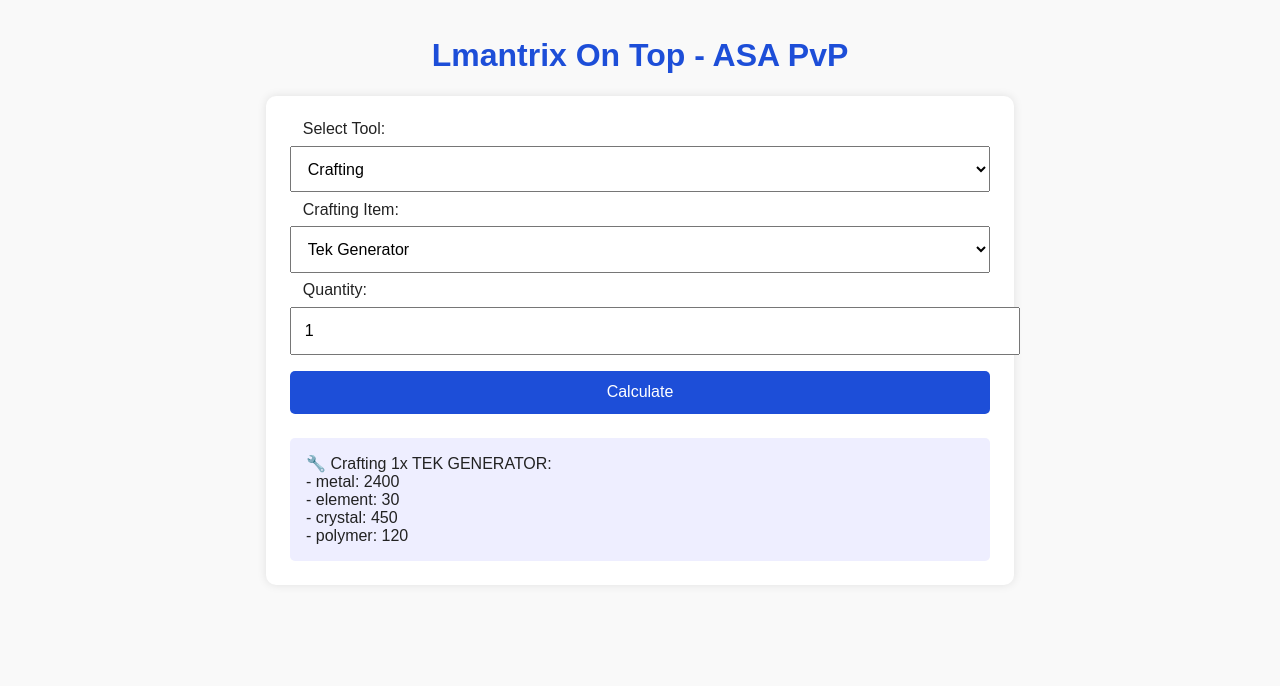
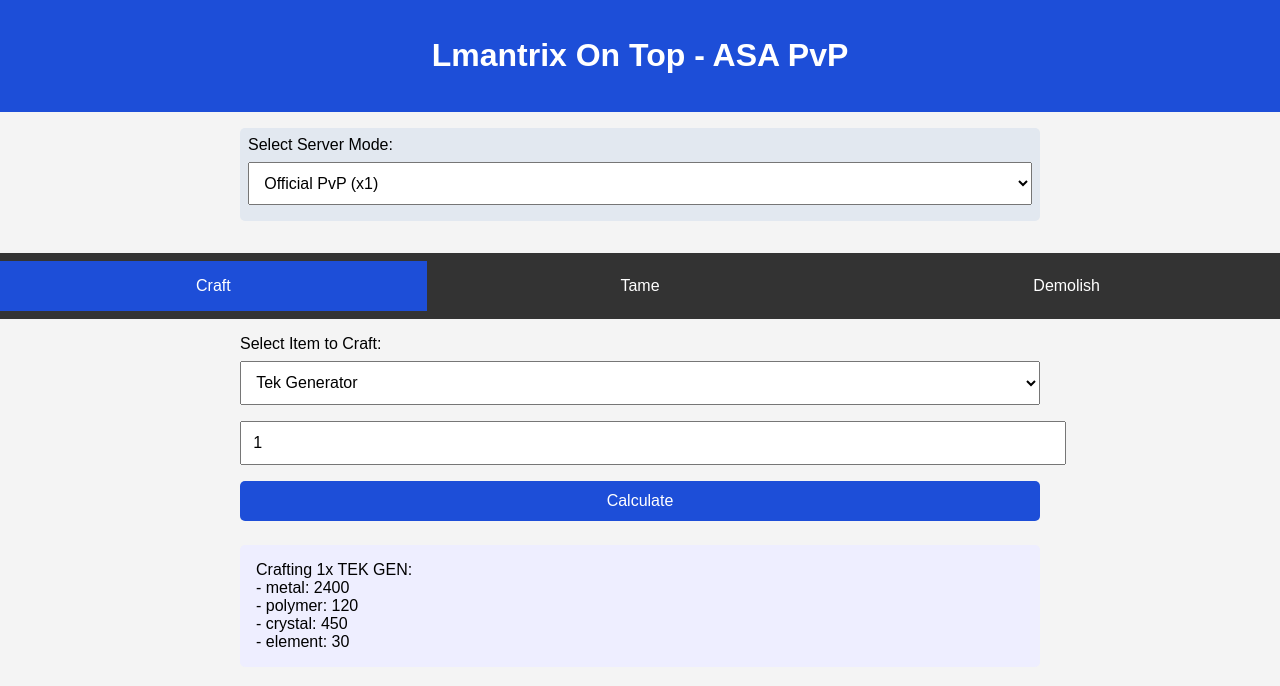
Before and after one commit to Lmantrixx/GG, a plain HTML site: page index.html in a window 1280 px wide. Both pictures are taken after a click on the button "Calculate". Drawn offline with Linux system fonts and the light colour scheme.

Commit message:
Add files via upload

```diff
--- a/index.html
+++ b/index.html
@@ -3,95 +3,129 @@
 <html lang="en">
 <head>
   <meta charset="UTF-8" />
-  <meta name="viewport" content="width=device-width, initial-scale=1.0"/>
+  <meta name="viewport" content=device-width, initial-scale=1.0>
   <title>Lmantrix On Top - ASA PvP</title>
   <style>
-    body { font-family: Arial, sans-serif; margin: 0; padding: 1em; background: #f9f9f9; color: #222; }
-    h1 { text-align: center; color: #1d4ed8; }
-    .container { max-width: 700px; margin: auto; background: white; padding: 1.5em; border-radius: 10px; box-shadow: 0 0 10px rgba(0,0,0,0.1); }
-    label, select, input, button { width: 100%; margin: 0.5em 0; padding: 0.8em; font-size: 1em; }
-    button { background: #1d4ed8; color: white; border: none; border-radius: 5px; cursor: pointer; }
-    button:hover { background: #1e40af; }
-    .result { background: #eef; padding: 1em; margin-top: 1em; border-radius: 5px; white-space: pre-wrap; }
+    body { font-family: Arial, sans-serif; margin: 0; padding: 0; background: #f4f4f4; }
+    header { background: #1d4ed8; padding: 1rem; color: white; text-align: center; }
+    nav { display: flex; justify-content: space-around; background: #333; }
+    nav button { flex: 1; padding: 1em; color: white; background: #333; border: none; font-size: 1em; }
+    nav button.active { background: #1d4ed8; }
+    .container { padding: 1em; max-width: 800px; margin: auto; }
+    .hidden { display: none; }
+    select, input, button { width: 100%; padding: 0.7em; margin: 0.5em 0; font-size: 1em; }
+    button.action { background: #1d4ed8; color: white; border: none; border-radius: 5px; }
+    .result { white-space: pre-wrap; background: #eef; padding: 1em; border-radius: 5px; margin-top: 1em; }
+    .server-mode { background: #e2e8f0; padding: 0.5em; border-radius: 5px; margin-bottom: 1em; }
   </style>
 </head>
 <body>
-  <h1>Lmantrix On Top - ASA PvP</h1>
+  <header><h1>Lmantrix On Top - ASA PvP</h1></header>
   <div class="container">
-    <label for="section">Select Tool:</label>
-    <select id="section">
-      <option value="craft">Crafting</option>
-      <option value="tame">Taming</option>
-      <option value="demolish">Demolition</option>
-    </select>
+    <div class="server-mode">
+      <label for="server">Select Server Mode:</label>
+      <select id="server">
+        <option value="1">Official PvP (x1)</option>
+        <option value="2">Small Tribes (x2)</option>
+        <option value="3">ARKpocalypse (x3)</option>
+        <option value="2.5">Conquest (x2.5)</option>
+      </select>
+    </div>
+  </div>
 
-    <div id="craft-section">
-      <label for="craft-item">Crafting Item:</label>
+  <nav>
+    <button onclick="switchTab('craft')" id="tab-craft" class="active">Craft</button>
+    <button onclick="switchTab('tame')" id="tab-tame">Tame</button>
+    <button onclick="switchTab('demolish')" id="tab-demolish">Demolish</button>
+  </nav>
+
+  <div class="container">
+    <!-- Craft Tab -->
+    <div id="craft">
+      <label for="craft-item">Select Item to Craft:</label>
       <select id="craft-item">
-        <option value="tek_generator">Tek Generator</option>
+        <option value="tek_gen">Tek Generator</option>
         <option value="heavy_turret">Heavy Turret</option>
       </select>
-      <label for="craft-qty">Quantity:</label>
-      <input type="number" id="craft-qty" value="1" min="1"/>
-      <button onclick="calcCraft()">Calculate</button>
+      <input type="number" id="craft-qty" placeholder="Quantity" value="1" min="1"/>
+      <button class="action" onclick="calcCraft()">Calculate</button>
       <div class="result" id="craft-result"></div>
     </div>
 
-    <div id="tame-section" style="display:none;">
-      <label for="tame-creature">Tame Creature:</label>
+    <!-- Tame Tab -->
+    <div id="tame" class="hidden">
+      <label for="tame-creature">Select Creature:</label>
       <select id="tame-creature">
+        <option value="rex">Rex</option>
         <option value="shadowmane">Shadowmane</option>
-        <option value="rex">Rex</option>
       </select>
-      <label for="tame-level">Level:</label>
-      <input type="number" id="tame-level" value="1" min="1"/>
-      <button onclick="calcTame()">Calculate</button>
+      <input type="number" id="tame-level" placeholder="Level" value="1" min="1"/>
+      <button class="action" onclick="calcTame()">Calculate</button>
       <div class="result" id="tame-result"></div>
     </div>
 
-    <div id="demolish-section" style="display:none;">
-      <label for="structure">Structure:</label>
-      <select id="structure">
-        <option value="tek_door">Tek Doorframe</option>
+    <!-- Demolish Tab -->
+    <div id="demolish" class="hidden">
+      <label for="demolish-structure">Select Structure:</label>
+      <select id="demolish-structure">
+        <option value="tek_gen">Tek Generator</option>
         <option value="heavy_turret">Heavy Turret</option>
       </select>
-      <label for="demolish-qty">Quantity:</label>
-      <input type="number" id="demolish-qty" value="1" min="1"/>
-      <button onclick="calcDemolish()">Calculate</button>
+      <input type="number" id="demolish-qty" placeholder="Quantity" value="1" min="1"/>
+      <button class="action" onclick="calcDemolish()">Calculate</button>
       <div class="result" id="demolish-result"></div>
     </div>
   </div>
 
   <script>
     const craftDB = {
-      tek_generator: { metal: 2400, element: 30, crystal: 450, polymer: 120 },
-      heavy_turret: { metal: 1200, electronics: 40, polymer: 60 }
+      tek_gen: { metal: 2400, polymer: 120, crystal: 450, element: 30 },
+      heavy_turret: { metal: 1200, polymer: 60, electronics: 40 }
     };
 
     const tameDB = {
-      rex: { kibble: 15, narcotics: 50 },
-      shadowmane: { fish: 30, narcotics: 20 }
+      rex: {
+        food: {
+          "Superior Kibble": { base: 7, efficiency: 100 },
+          "Raw Mutton": { base: 15, efficiency: 65 },
+          "Raw Prime Meat": { base: 20, efficiency: 45 }
+        },
+        narcotics: 50,
+        baseTime: 20
+      },
+      shadowmane: {
+        food: {
+          "Fish (1.5x size)": { base: 12, efficiency: 100 },
+          "Fish (1.0x size)": { base: 25, efficiency: 60 }
+        },
+        narcotics: 20,
+        baseTime: 30
+      }
     };
 
     const demolishDB = {
-      tek_door: { metal: 240, polymer: 40, element: 10 },
-      heavy_turret: { metal: 1200, electronics: 40, polymer: 60 }
+      tek_gen: { metal: 2400, polymer: 120, crystal: 450, element: 30 },
+      heavy_turret: { metal: 1200, polymer: 60, electronics: 40 }
     };
 
     const stackSize = { metal: 300, polymer: 100, crystal: 100, electronics: 100 };
 
-    document.getElementById("section").addEventListener("change", function () {
-      document.getElementById("craft-section").style.display = "none";
-      document.getElementById("tame-section").style.display = "none";
-      document.getElementById("demolish-section").style.display = "none";
-      document.getElementById(this.value + "-section").style.display = "block";
-    });
+    const mode = () => parseFloat(document.getElementById("server").value);
+
+    function switchTab(tab) {
+      ["craft", "tame", "demolish"].forEach(t => {
+        document.getElementById(t).classList.add("hidden");
+        document.getElementById("tab-" + t).classList.remove("active");
+      });
+      document.getElementById(tab).classList.remove("hidden");
+      document.getElementById("tab-" + tab).classList.add("active");
+    }
 
     function calcCraft() {
       const item = document.getElementById("craft-item").value;
       const qty = parseInt(document.getElementById("craft-qty").value);
       const res = craftDB[item];
-      let out = `🔧 Crafting ${qty}x ${item.replace("_", " ").toUpperCase()}:
+      let out = `Crafting ${qty}x ${item.replace("_", " ").toUpperCase()}:
 `;
       for (let mat in res) out += `- ${mat}: ${res[mat] * qty}
 `;
@@ -101,26 +135,37 @@
     function calcTame() {
       const creature = document.getElementById("tame-creature").value;
       const lvl = parseInt(document.getElementById("tame-level").value);
-      const res = tameDB[creature];
-      let out = `🦖 Taming a lvl ${lvl} ${creature.toUpperCase()}:
+      const data = tameDB[creature];
+      const rate = mode();
+      let out = `Taming ${creature.toUpperCase()} (Lvl ${lvl}) - Server x${rate}:
 `;
-      for (let mat in res) out += `- ${mat}: ${res[mat] * lvl}
+      for (let food in data.food) {
+        const base = data.food[food].base;
+        const eff = data.food[food].efficiency;
+        const total = Math.ceil(base * lvl / rate);
+        out += `- ${food}: ${total} units (+${eff}% tame each)
+`;
+      }
+      const narc = Math.ceil(data.narcotics * lvl / rate);
+      const time = Math.ceil(data.baseTime * lvl / rate);
+      out += `- Narcotics: ${narc}
+- Time: ~${time} mins
 `;
       document.getElementById("tame-result").textContent = out;
     }
 
     function calcDemolish() {
-      const structure = document.getElementById("structure").value;
+      const item = document.getElementById("demolish-structure").value;
       const qty = parseInt(document.getElementById("demolish-qty").value);
-      const res = demolishDB[structure];
-      let out = `💥 Demolishing ${qty}x ${structure.replace("_", " ").toUpperCase()}:
+      const res = demolishDB[item];
+      let out = `Demolishing ${qty}x ${item.replace("_", " ").toUpperCase()} (50% return):
 `;
       for (let mat in res) {
-        if (mat === "element") continue; // Element no se devuelve
+        if (mat === "element") continue; // no Element return
         const total = Math.floor(res[mat] * qty * 0.5);
         const stacks = Math.ceil(total / (stackSize[mat] || 100));
-        const dedicated = Math.ceil(stacks / 180);
-        out += `- ${mat}: ${total} (~${dedicated} dedicated box${dedicated > 1 ? 'es' : ''})
+        const boxes = Math.ceil(stacks / 180);
+        out += `- ${mat}: ${total} (~${boxes} dedicated box${boxes > 1 ? 'es' : ''})
 `;
       }
       document.getElementById("demolish-result").textContent = out;
```
